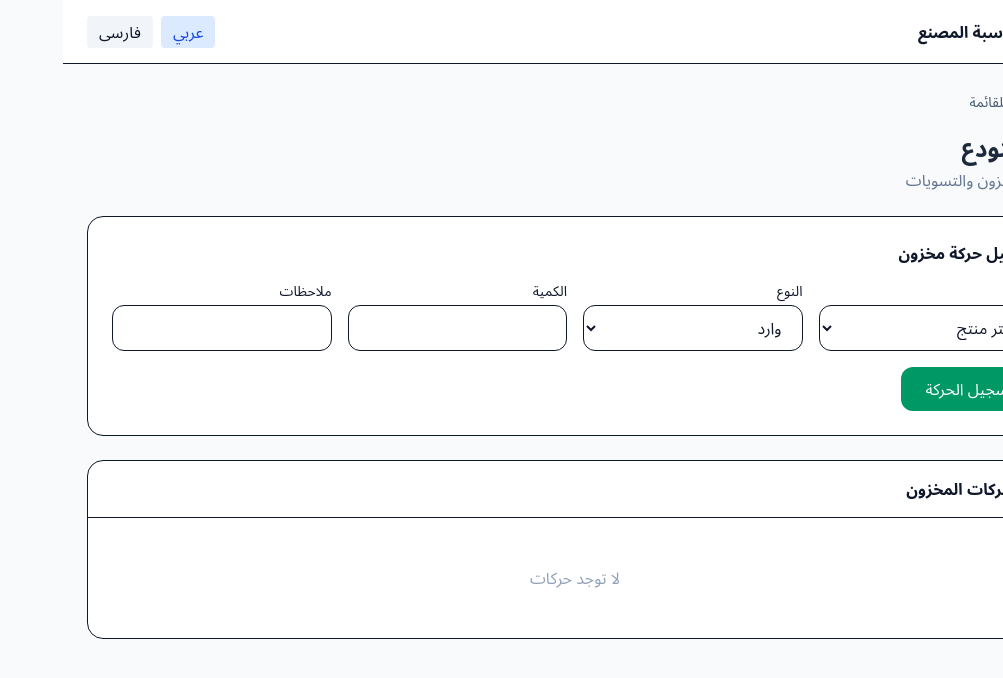
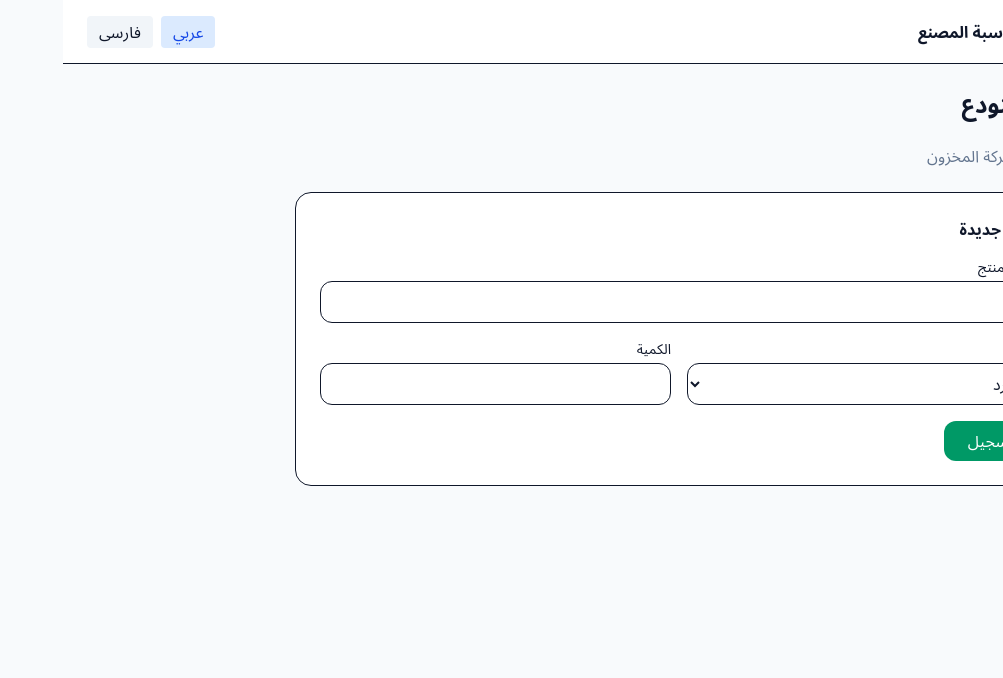
Before and after one commit to YNB1996/PVC-ACCOUNTING, a Next.js app: page /warehouse in a window 1280 px wide. Shown: the top 678 px of the page, without its empty margins (277-1280 px from the left). Built offline with nearby package versions, Linux system fonts and the light colour scheme; sample sign-in values are in the browser's storage.

Commit message:
Update page.tsx

```diff
--- a/src/app/(dashboard)/warehouse/page.tsx
+++ b/src/app/(dashboard)/warehouse/page.tsx
@@ -1,131 +1,53 @@
 "use client";
 
 import { useEffect, useState } from "react";
-import BackButton from "@/components/BackButton";
-
-interface StockMovement {
-  id: string;
-  productName: string;
-  type: string;
-  quantity: number;
-  notes: string;
-  date: string;
-}
 
 export default function WarehousePage() {
-  const [products, setProducts] = useState<any[]>([]);
-  const [movements, setMovements] = useState<StockMovement[]>([]);
+  const [lang, setLang] = useState<"ar" | "fa">("ar");
   const [productName, setProductName] = useState("");
   const [quantity, setQuantity] = useState("");
   const [type, setType] = useState("in");
-  const [notes, setNotes] = useState("");
 
   useEffect(() => {
-    const storedP = localStorage.getItem("products");
-    if (storedP) setProducts(JSON.parse(storedP));
-    const storedM = localStorage.getItem("stockMovements");
-    if (storedM) setMovements(JSON.parse(storedM));
+    const l = localStorage.getItem("lang") as "ar" | "fa" | null;
+    if (l) setLang(l);
   }, []);
 
-  const handleAdjust = (e: React.FormEvent) => {
+  const t = (ar: string, fa: string) => (lang === "ar" ? ar : fa);
+
+  const handleSave = (e: React.FormEvent) => {
     e.preventDefault();
-    if (!productName || !quantity) return;
-
-    const qty = Number(quantity);
-    const movement: StockMovement = {
-      id: Date.now().toString(),
-      productName,
-      type: type === "in" ? "وارد" : type === "out" ? "صادر" : "تسوية",
-      quantity: qty,
-      notes,
-      date: new Date().toLocaleDateString("ar-EG"),
-    };
-
-    const updatedMov = [movement, ...movements];
-    setMovements(updatedMov);
-    localStorage.setItem("stockMovements", JSON.stringify(updatedMov));
-
-    // Update product stock
-    const updatedProducts = products.map(p => {
-      if (p.name === productName) {
-        let newStock = p.currentStock || 0;
-        if (type === "in") newStock += qty;
-        else if (type === "out") newStock -= qty;
-        else newStock = qty;
-        return { ...p, currentStock: newStock };
-      }
-      return p;
-    });
-    setProducts(updatedProducts);
-    localStorage.setItem("products", JSON.stringify(updatedProducts));
-
-    setProductName(""); setQuantity(""); setNotes("");
+    alert(t("تم تسجيل الحركة", "حرکت ثبت شد"));
+    setProductName(""); setQuantity("");
   };
 
   return (
-    <div className="space-y-6">
-      <BackButton />
-      <div>
-        <h2 className="text-2xl font-bold text-slate-800">المستودع</h2>
-        <p className="text-slate-500 mt-1">حركة المخزون والتسويات</p>
-      </div>
+    <div className="max-w-3xl space-y-6">
+      <h2 className="text-2xl font-bold">{t("المستودع", "انبار")}</h2>
+      <p className="text-slate-500">{t("تسجيل حركة المخزون", "ثبت حرکت موجودی")}</p>
 
-      <div className="bg-white rounded-2xl border p-6">
-        <h3 className="font-semibold mb-4">تسجيل حركة مخزون</h3>
-        <form onSubmit={handleAdjust} className="grid grid-cols-1 md:grid-cols-4 gap-4">
+      <div className="bg-white p-6 rounded-2xl border">
+        <h3 className="font-semibold mb-4">{t("حركة جديدة", "حرکت جدید")}</h3>
+        <form onSubmit={handleSave} className="space-y-4">
           <div>
-            <label className="block text-sm mb-1">المنتج</label>
-            <select value={productName} onChange={e => setProductName(e.target.value)} className="w-full px-4 py-2.5 rounded-xl border" required>
-              <option value="">اختر منتج</option>
-              {products.map(p => <option key={p.id} value={p.name}>{p.name}</option>)}
-            </select>
+            <label className="block text-sm mb-1">{t("اسم المنتج", "نام محصول")}</label>
+            <input value={productName} onChange={e => setProductName(e.target.value)} className="w-full border rounded-xl px-4 py-2" required />
           </div>
-          <div>
-            <label className="block text-sm mb-1">النوع</label>
-            <select value={type} onChange={e => setType(e.target.value)} className="w-full px-4 py-2.5 rounded-xl border">
-              <option value="in">وارد</option>
-              <option value="out">صادر</option>
-              <option value="adjust">تسوية</option>
-            </select>
+          <div className="grid grid-cols-2 gap-4">
+            <div>
+              <label className="block text-sm mb-1">{t("النوع", "نوع")}</label>
+              <select value={type} onChange={e => setType(e.target.value)} className="w-full border rounded-xl px-4 py-2">
+                <option value="in">{t("وارد", "ورود")}</option>
+                <option value="out">{t("صادر", "خروج")}</option>
+              </select>
+            </div>
+            <div>
+              <label className="block text-sm mb-1">{t("الكمية", "تعداد")}</label>
+              <input type="number" value={quantity} onChange={e => setQuantity(e.target.value)} className="w-full border rounded-xl px-4 py-2" required />
+            </div>
           </div>
-          <div>
-            <label className="block text-sm mb-1">الكمية</label>
-            <input type="number" value={quantity} onChange={e => setQuantity(e.target.value)} className="w-full px-4 py-2.5 rounded-xl border" min="1" required />
-          </div>
-          <div>
-            <label className="block text-sm mb-1">ملاحظات</label>
-            <input value={notes} onChange={e => setNotes(e.target.value)} className="w-full px-4 py-2.5 rounded-xl border" />
-          </div>
-          <div className="md:col-span-4">
-            <button type="submit" className="bg-emerald-600 text-white px-6 py-2.5 rounded-xl">تسجيل الحركة</button>
-          </div>
+          <button type="submit" className="bg-emerald-600 text-white px-6 py-2 rounded-xl">{t("تسجيل", "ثبت")}</button>
         </form>
-      </div>
-
-      <div className="bg-white rounded-2xl border overflow-hidden">
-        <div className="px-6 py-4 border-b"><h3 className="font-semibold">آخر حركات المخزون</h3></div>
-        {movements.length === 0 ? <div className="text-center py-12 text-slate-400">لا توجد حركات</div> : (
-          <table className="w-full text-sm">
-            <thead className="bg-slate-50"><tr>
-              <th className="px-4 py-3 text-right">التاريخ</th>
-              <th className="px-4 py-3 text-right">المنتج</th>
-              <th className="px-4 py-3 text-right">النوع</th>
-              <th className="px-4 py-3 text-right">الكمية</th>
-              <th className="px-4 py-3 text-right">ملاحظات</th>
-            </tr></thead>
-            <tbody className="divide-y">
-              {movements.slice(0, 20).map(m => (
-                <tr key={m.id} className="hover:bg-slate-50">
-                  <td className="px-4 py-3">{m.date}</td>
-                  <td className="px-4 py-3 font-medium">{m.productName}</td>
-                  <td className="px-4 py-3">{m.type}</td>
-                  <td className="px-4 py-3">{m.quantity}</td>
-                  <td className="px-4 py-3 text-slate-500">{m.notes || "-"}</td>
-                </tr>
-              ))}
-            </tbody>
-          </table>
-        )}
       </div>
     </div>
   );
```
